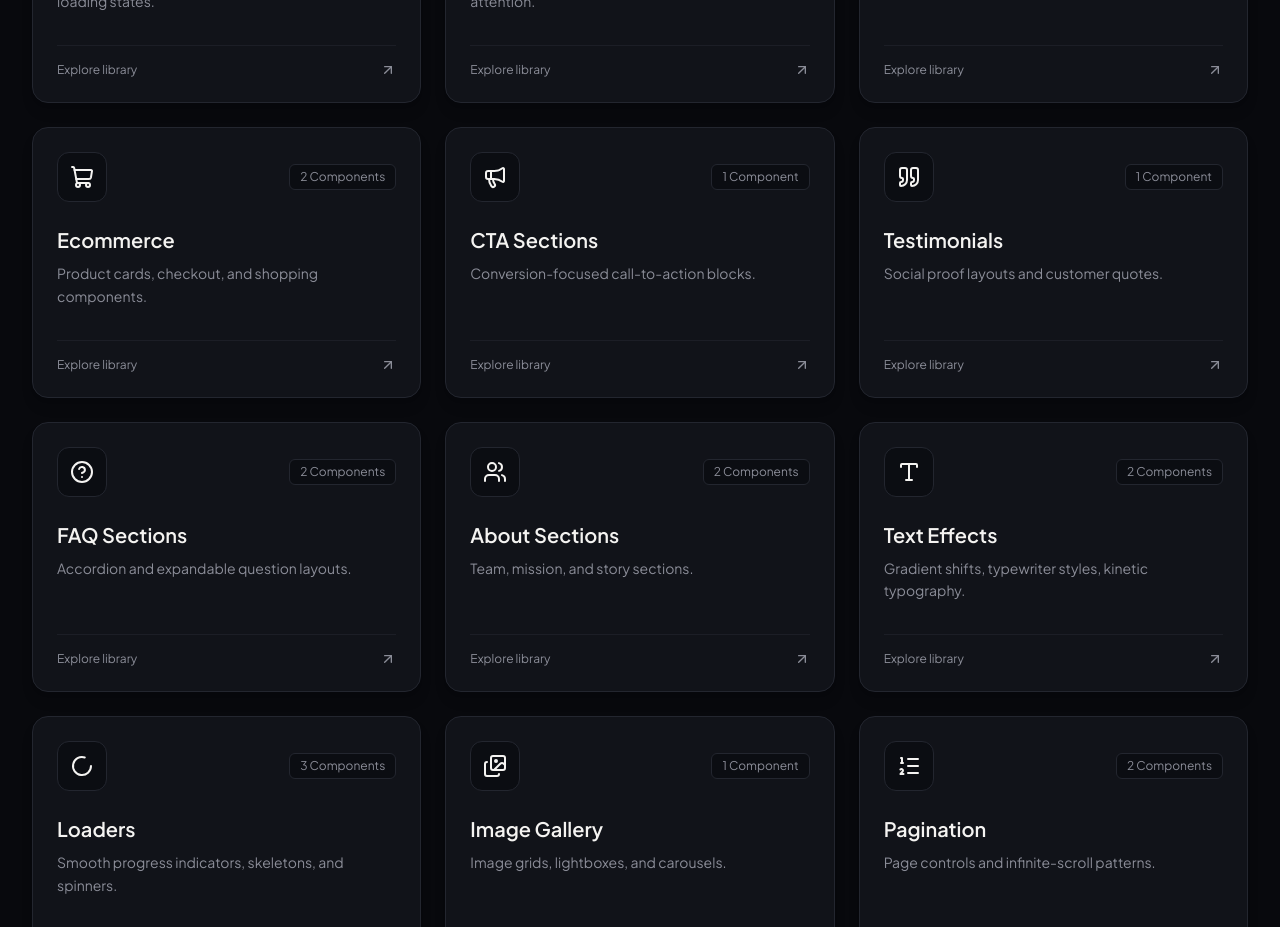
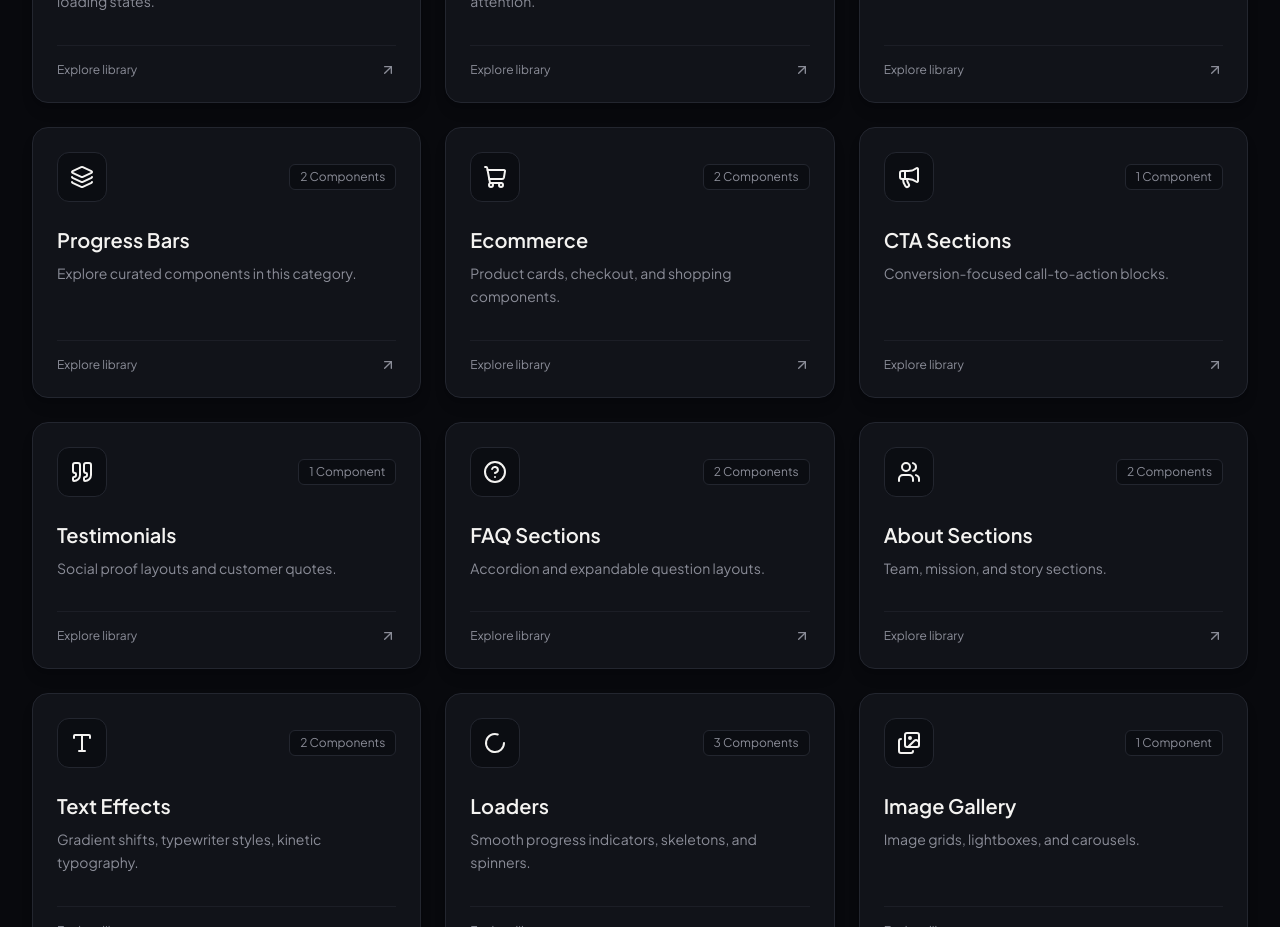
Before and after one commit to Shivam10yadav/MotionBlocks, a React (Vite) app in the folder frontend/: page / in a window 1280 px wide. Shown: the part 1740-2667 px from the top of the page. Built offline with nearby package versions, Linux system fonts and the light colour scheme.

Commit message:
added progress bar

```diff
--- a/frontend/src/data/categories.js
+++ b/frontend/src/data/categories.js
@@ -3,6 +3,7 @@ export const categories = [
   { id: "buttons", name: "Buttons" },
   { id: "hero", name: "Hero Sections" },
   { id: "auth", name: "Login & Auth" },
+  { id: "progress-bars", name: "Progress Bars" },
   { id: "ecommerce", name: "Ecommerce" },
   { id: "cta-sections", name: "CTA Sections" },
   { id: "testimonials", name: "Testimonials" },
--- a/frontend/src/data/components.js
+++ b/frontend/src/data/components.js
@@ -52,6 +52,10 @@ import LightHero from "../ui/hero/LightHero";
 import LightHeroCode from "../ui/hero/LightHero.jsx?raw";
 import animatedNotFound from "../ui/404/AnimatedNoteFound";
 import animatedNotFoundCode from "../ui/404/AnimatedNoteFound.jsx?raw";
+import  LightProgress  from "../ui/progressBar/LightProgress";
+import LightProgressCode  from "../ui/progressBar/LightProgress.jsx?raw";
+import  DarkProgressCode from "../ui/progressBar/DarkProgress.jsx?raw";
+import DarkProgress from "../ui/progressBar/DarkProgress";
 
 
 
@@ -368,5 +372,26 @@ export const components = [
     code: animatedNotFoundCode
   },
 
-
+{
+    id: 28,
+    slug: "light-progress-bar",
+    name: "Light Theme Animated Progress Bar",
+    category: "progress-bars",
+    description: "A soft, glassmorphic progress indicator featuring smooth Framer Motion spring fill, continuous shimmer animation, and dynamic percent pill.",
+    preview: LightProgress,
+    install: "npm install framer-motion react-icons",
+    usage: `<LightProgress progress={75} title="Uploading Files" />`,
+    code: LightProgressCode
+  },
+  {
+    id: 29,
+    slug: "dark-progress-bar",
+    name: "Dark  Progress Bar",
+    category: "progress-bars",
+    description: "A neon cyan animated progress bar for dark themes featuring striped shimmer overlays, glowing leading edges, and high-tech typography.",
+    preview: DarkProgress,
+    install: "npm install framer-motion react-icons",
+    usage: `<DarkProgress  title="loading" />`,
+    code: DarkProgressCode
+  }
 ];
--- /dev/null
+++ b/frontend/src/ui/progressBar/DarkProgress.jsx
@@ -0,0 +1,52 @@
+import React, { useState, useEffect } from 'react';
+import { motion, animate } from 'framer-motion';
+import { FiCpu } from 'react-icons/fi';
+
+export default function DarkProgress({ title = "Neural Pipeline" }) {
+  const [currentPercent, setCurrentPercent] = useState(0);
+
+  useEffect(() => {
+    // 0.5s initial delay
+    const timer = setTimeout(() => {
+      const animation = animate(0, 100, {
+        duration: 6, // Continuous slow creeping to 100%
+        ease: "easeInOut",
+        onUpdate: (latest) => setCurrentPercent(Math.round(latest)),
+      });
+
+      return () => animation.stop();
+    }, 500);
+
+    return () => clearTimeout(timer);
+  }, []);
+
+  return (
+    <div className="w-full max-w-md p-6 rounded-2xl bg-[#061A12] backdrop-blur-md border border-slate-800 shadow-2xl shadow-cyan-950/20">
+      <div className="flex justify-between items-center mb-3">
+        <div className="flex items-center gap-2">
+          <FiCpu className="w-4 h-4 text-cyan-400" />
+          <span className="text-sm font-medium text-slate-200">{title}</span>
+        </div>
+        <span className="text-xs font-mono font-bold text-cyan-400 tracking-wider">
+          {currentPercent}%
+        </span>
+      </div>
+
+      <div className="relative h-3 w-full bg-slate-950 rounded-full overflow-hidden p-0.5 border border-slate-800">
+        <motion.div
+          className="h-full rounded-full bg-gradient-to-r from-cyan-500 via-teal-400 to-emerald-400 relative shadow-[0_0_12px_rgba(34,211,238,0.5)]"
+          initial={{ width: "0%" }}
+          animate={{ width: `${currentPercent}%` }}
+          transition={{ ease: "linear" }}
+        >
+          <div className="absolute right-0 top-0 bottom-0 w-2 bg-white rounded-full shadow-[0_0_8px_#ffffff]" />
+          <motion.div
+            className="absolute inset-0 opacity-20 bg-[linear-gradient(45deg,rgba(255,255,255,0.15)_25%,transparent_25%,transparent_50%,rgba(255,255,255,0.15)_50%,rgba(255,255,255,0.15)_75%,transparent_75%,transparent)] bg-[length:16px_16px]"
+            animate={{ backgroundPosition: ['0px 0px', '32px 0px'] }}
+            transition={{ repeat: Infinity, duration: 1, ease: 'linear' }}
+          />
+        </motion.div>
+      </div>
+    </div>
+  );
+}
--- /dev/null
+++ b/frontend/src/ui/progressBar/LightProgress.jsx
@@ -0,0 +1,48 @@
+import React, { useState, useEffect } from 'react';
+import { motion, animate } from 'framer-motion';
+
+export default function LightProgress({ title = "Uploading Files" }) {
+  const [currentPercent, setCurrentPercent] = useState(0);
+
+  useEffect(() => {
+    // 0.5s initial delay before starting fill
+    const timer = setTimeout(() => {
+      const animation = animate(0, 100, {
+        duration: 6, // Total duration to reach 100%
+        ease: "easeInOut", // Smooth slow start and slow landing
+        onUpdate: (latest) => setCurrentPercent(Math.round(latest)),
+      });
+
+      return () => animation.stop();
+    }, 500);
+
+    return () => clearTimeout(timer);
+  }, []);
+
+  return (
+    <div className="w-full max-w-md p-6 rounded-2xl bg-white/80 backdrop-blur-md border border-slate-200/80 shadow-[0_8px_30px_rgb(0,0,0,0.04)]">
+      <div className="flex justify-between items-center mb-3">
+        <h4 className="text-sm font-semibold text-slate-800">{title}</h4>
+        <span className="text-xs font-bold px-2.5 py-1 rounded-full bg-indigo-50 text-indigo-600 border border-indigo-100/80">
+          {currentPercent}%
+        </span>
+      </div>
+
+      <div className="relative h-3 w-full bg-slate-100 rounded-full overflow-hidden p-0.5 border border-slate-200/60">
+        <motion.div
+          className="h-full rounded-full bg-gradient-to-r from-indigo-500 via-purple-500 to-pink-500 relative"
+          initial={{ width: "0%" }}
+          animate={{ width: `${currentPercent}%` }}
+          transition={{ ease: "linear" }}
+        >
+          {/* Continuous Shimmer Overlay */}
+          <motion.div
+            className="absolute inset-0 bg-gradient-to-r from-transparent via-white/40 to-transparent"
+            animate={{ x: ['-100%', '100%'] }}
+            transition={{ repeat: Infinity, duration: 1.8, ease: "linear" }}
+          />
+        </motion.div>
+      </div>
+    </div>
+  );
+}
```
